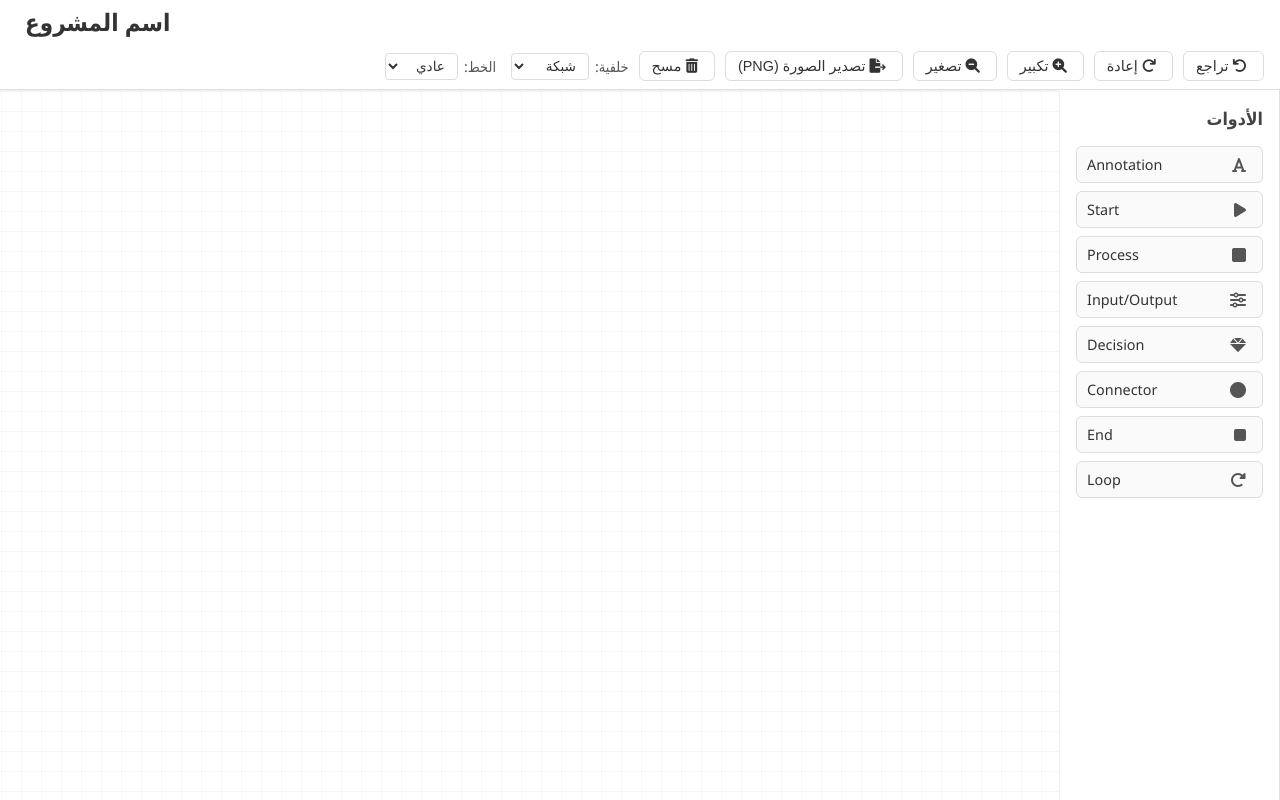
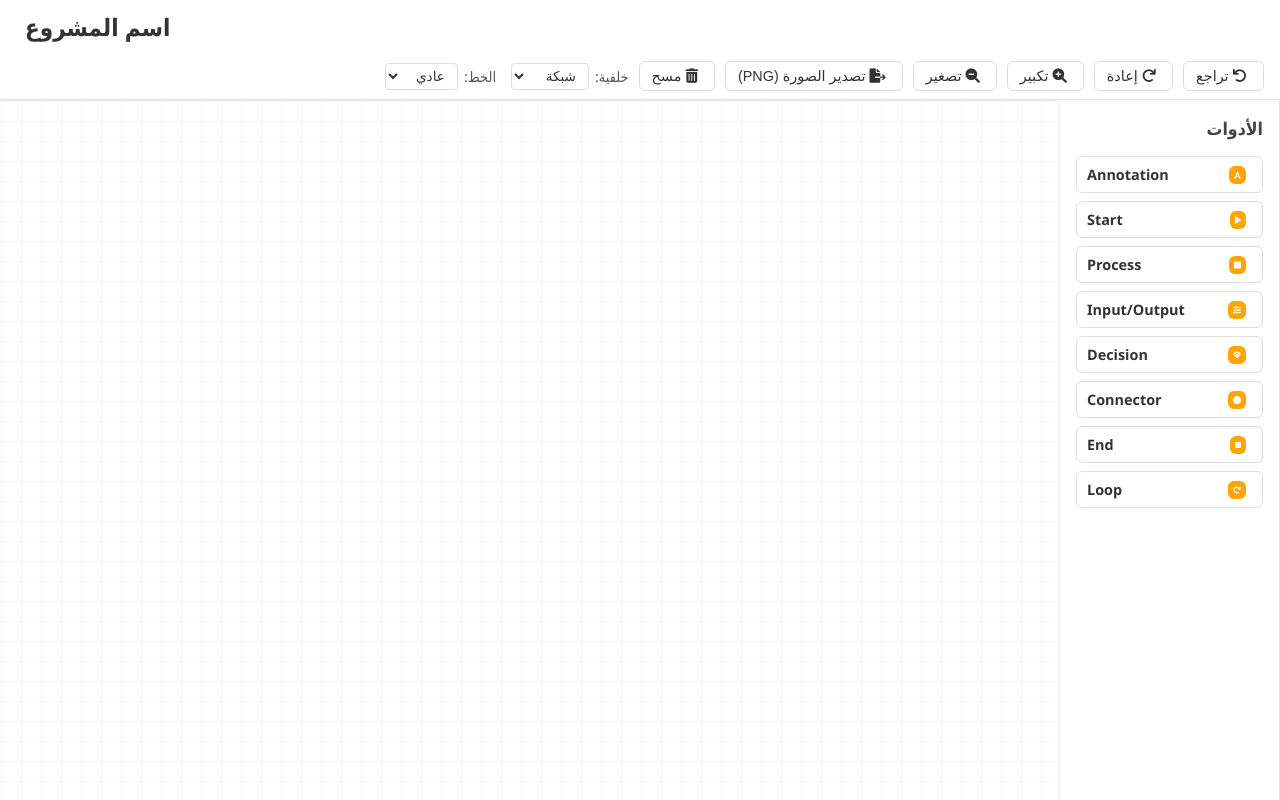
Before and after one commit to ahmedalbardisi/Flowchart, a plain HTML site: page index.html in a window 1280 px wide. Drawn offline with Linux system fonts and the light colour scheme.

Commit message:
Update style.css

```diff
--- a/style.css
+++ b/style.css
@@ -1,4 +1,6 @@
-/* RESET & BASE */
+/* ==========================================================================
+   RESET & BASE
+   ========================================================================== */
 * {
   margin: 0;
   padding: 0;
@@ -9,12 +11,41 @@ html,
 body {
   height: 100%;
   font-family: "Segoe UI", Tahoma, Arial, sans-serif;
-  background-color: #f9f9f9;
+  background-color: #ffffff;
   color: #333;
   overflow: hidden; /* منع التمرير على مستوى الصفحة */
 }
+/* تصميم شريط التمرير للمتصفحات التي تعتمد WebKit */
+::-webkit-scrollbar {
+  width: 12px;
+  height: 12px;
+}
 
-/* HEADER & TOOLBAR */
+::-webkit-scrollbar-track {
+  background: #fff; /* خلفية بيضاء للمسار */
+  border-radius: 6px;
+}
+
+::-webkit-scrollbar-thumb {
+  background: linear-gradient(180deg, #ffdd57, #ffa500); /* تدرج بين الأصفر والبرتقالي */
+  border-radius: 6px;
+  border: 2px solid #fff; /* إضافة إطار أبيض بسيط */
+}
+
+::-webkit-scrollbar-thumb:hover {
+  background: linear-gradient(180deg, #ffcc00, #ff8c00);
+}
+
+/* لمتصفح Firefox */
+* {
+  scrollbar-width: thin; /* عرض شريط تمرير نحيف */
+  scrollbar-color: #ffa500 #fff; /* لون الإبهام والTrack */
+}
+
+
+/* ==========================================================================
+     HEADER & TOOLBAR
+     ========================================================================== */
 header {
   width: 100%;
   background-color: #fff;
@@ -67,7 +98,7 @@ header {
 .project-name-container {
   flex: 1;
   text-align: end;
-  margin-left: 20px;
+  margin: 5px 20px;
 }
 
 #projectName {
@@ -84,7 +115,9 @@ header {
   background-color: #f0f0f0;
 }
 
-/* MAIN LAYOUT */
+/* ==========================================================================
+     MAIN LAYOUT
+     ========================================================================== */
 .app-container {
   display: flex;
   height: calc(100% - 50px); /* خصم ارتفاع التولبار */
@@ -92,6 +125,9 @@ header {
   overflow: hidden;
 }
 
+/* ==========================================================================
+     SIDEBAR & TOOLS
+     ========================================================================== */
 .sidebar {
   min-width: 220px;
   max-width: 280px;
@@ -119,10 +155,12 @@ header {
   border-radius: 3px;
 }
 
+/* أزرار الأدوات */
 .tool {
   display: flex;
   align-items: center;
-  background-color: #fafafa;
+  background-color: #ffffff;
+  font-weight: 700;
   border: 1px solid #ddd;
   border-radius: 6px;
   padding: 8px 10px;
@@ -135,8 +173,11 @@ header {
 
 .tool i {
   margin-right: 6px;
-  font-size: 1rem;
-  color: #555;
+  font-size: 0.5rem;
+  color: #ffffff;
+  background: #ffa500;
+  padding: 5px;
+  border-radius: 6px;
 }
 
 .tool:hover {
@@ -148,18 +189,19 @@ header {
   cursor: grabbing;
 }
 
-/* CANVAS AREA */
+/* ==========================================================================
+     CANVAS AREA & CONTENT
+     ========================================================================== */
 .canvas {
   position: relative;
   flex: 1;
   overflow: auto;
-  background-color: #f9f9f9;
+  overflow-x: auto;
+  background-color: #ffff;
 }
-
 
 .canvas-content {
   position: relative;
-
   width: 1200px;
   height: 1200px;
   background-color: #fff;
@@ -188,7 +230,9 @@ header {
   border-radius: 4px;
 }
 
-/* CONNECTIONS (SVG) */
+/* ==========================================================================
+     CONNECTIONS (SVG)
+     ========================================================================== */
 .connections {
   position: absolute;
   top: 0;
@@ -219,7 +263,10 @@ header {
   fill: #ff4c4c;
 }
 
-/* NODES CONTAINER */
+/* ==========================================================================
+     NODES CONTAINER & NODE STYLES
+     ========================================================================== */
+/* حاوية العقد */
 .nodes-container {
   position: absolute;
   top: 0;
@@ -229,7 +276,7 @@ header {
   z-index: 2;
 }
 
-/* NODE STYLES */
+/* الأنماط العامة للعقد */
 .node {
   position: absolute;
   min-width: 120px;
@@ -292,6 +339,9 @@ header {
   background-color: #e60000;
 }
 
+/* ==========================================================================
+     SPECIFIC NODE SHAPES
+     ========================================================================== */
 /* أشكال Start و End */
 .node.start {
   background-color: #e6f7ff;
@@ -313,7 +363,7 @@ header {
   width: max-content;
 }
 
-/* تعديل شكل المعين (Decision) */
+/* عقدة المعين (Decision) */
 .node.diamond {
   min-width: 100px;
   width: max-content;
@@ -330,7 +380,7 @@ header {
   pointer-events: auto;
 }
 
-/* أشكال أخرى (مثال على المتوازي) */
+/* عقدة المتوازي (Parallelogram) */
 .node.parallelogram {
   min-width: 120px;
   width: max-content;
@@ -346,6 +396,7 @@ header {
   pointer-events: auto;
 }
 
+/* عقدة الدائرة (Circle) */
 .node.circle {
   min-width: 100px;
   width: max-content;
@@ -356,7 +407,39 @@ header {
   border: 1px solid #f50057;
 }
 
-/* PORTS */
+/* عقدة Loop */
+.node.loop {
+  background-color: #ecf0f1;
+  border: 2px solid #3498db;
+  border-radius: 8px;
+}
+
+.node.loop .loop-icon {
+  position: absolute;
+  top: 5px;
+  right: 5px;
+  width: 18px;
+  height: 18px;
+  border: 2px solid #3498db;
+  border-radius: 50%;
+  border-left: 2px solid transparent;
+  transform: rotate(45deg);
+}
+
+.node.loop .loop-icon:before {
+  content: "";
+  position: absolute;
+  top: -5px;
+  right: -3px;
+  border: 4px solid transparent;
+  border-left: 6px solid #3498db;
+  transform: rotate(-45deg);
+}
+
+/* ==========================================================================
+     PORTS & PORT POSITIONING
+     ========================================================================== */
+/* الأنماط العامة للنقاط */
 .port {
   position: absolute;
   width: 12px;
@@ -404,12 +487,16 @@ header {
   transform: translate(-50%, 50%);
 }
 
+/* نقاط الاتصال الخاصة بالعقدة annotation */
 .node.annotation {
   background: none;
   border: none;
   box-shadow: none;
 }
-
+.node.annotation:hover {
+  border: 1px solid;
+}
+/* تعديلات نقاط الاتصال لعقدة diamond */
 .node.diamond .port.top {
   top: -1px;
   left: 0%;
@@ -436,6 +523,9 @@ header {
   right: 0px;
 }
 
+/* ==========================================================================
+     CONNECTION-LINE OVERRIDES
+     ========================================================================== */
 .connection-line {
   stroke: #2c3e50;
   stroke-width: 2.5px;
@@ -456,39 +546,9 @@ header {
   stroke: #e74c3c;
 }
 
-/* شكل عقدة Loop */
-.node.loop {
-  background-color: #ecf0f1;
-  border: 2px solid #3498db;
-  border-radius: 8px;
-}
-
-.node.loop .loop-icon {
-  position: absolute;
-  top: 5px;
-  right: 5px;
-  width: 18px;
-  height: 18px;
-  border: 2px solid #3498db;
-  border-radius: 50%;
-  border-left: 2px solid transparent;
-  transform: rotate(45deg);
-}
-
-.node.loop .loop-icon:before {
-  content: "";
-  position: absolute;
-  top: -5px;
-  right: -3px;
-  border: 4px solid transparent;
-  border-left: 6px solid #3498db;
-  transform: rotate(-45deg);
-}
-
-
-
-/* إضافة في style.css */
-
+/* ==========================================================================
+     STYLE CONTROLS & BACKGROUND / FONT STYLES
+     ========================================================================== */
 /* تنسيق أزرار التحكم بالأنماط */
 .style-controls {
   display: flex;
@@ -530,12 +590,15 @@ header {
 }
 
 .bg-dots {
-  background-image: radial-gradient(rgb(1 158 253 / 20%) 1px, transparent 0);
+  background-image: radial-gradient(rgba(52, 152, 219, 0.7) 1px, transparent 0);
   background-size: 20px 20px;
 }
 
 .bg-lines {
-  background-image: linear-gradient(rgba(200, 200, 200, 0.15) 1px, transparent 1px);
+  background-image: linear-gradient(
+    rgba(200, 200, 200, 0.15) 1px,
+    transparent 1px
+  );
   background-size: 100% 20px;
 }
 
@@ -544,7 +607,6 @@ header {
 }
 
 /* أنماط الخط */
-
 .font-bold {
   font-weight: bold;
 }
@@ -553,12 +615,13 @@ header {
   font-weight: normal;
 }
 
-
-
-/* تحسين التوافق مع أجهزة الموبايل */
+/* ==========================================================================
+     MEDIA QUERIES (RESPONSIVE DESIGN)
+     ========================================================================== */
 @media (max-width: 768px) {
   /* السماح بالتمرير على الصفحة */
-  html, body {
+  html,
+  body {
     overflow: auto;
   }
 
@@ -578,7 +641,7 @@ header {
   .sidebar {
     position: fixed;
     top: 0;
-    left: -100%;  /* إخفاء الشريط الجانبي بشكل افتراضي */
+    left: -100%; /* إخفاء الشريط الجانبي بشكل افتراضي */
     width: 80%;
     max-width: 300px;
     height: 100%;
@@ -587,7 +650,6 @@ header {
     transition: left 0.3s ease;
     overflow-y: auto;
   }
-  /* عند تفعيل الشريط الجانبي (مثلاً بإضافة صنف active عبر JavaScript) */
   .sidebar.active {
     left: 0;
   }
@@ -597,13 +659,11 @@ header {
     flex-direction: column;
     height: auto;
   }
-
-  /* تعديل منطقة الكانفس: ضبط الارتفاع ليملأ الشاشة دون المساس بالهيدر */
+    /* تعديل منطقة الكانفس: ضبط الارتفاع ليملأ الشاشة دون المساس بالهيدر */
   .canvas {
     height: calc(100vh - 50px); /* خصم ارتفاع الهيدر */
     overflow: auto;
   }
-
   /* ضبط محتوى الكانفس ليكون مرناً بالنسبة لحجم الشاشة */
   .canvas-content {
     width: 100%;
@@ -614,13 +674,12 @@ header {
   /* تقليص حجم العقد لتناسب الشاشة الأصغر */
   .node {
     min-width: 80px;
-    min-height: 40px;
+    min-height: 60px;
     font-size: 0.8rem;
     padding: 4px;
   }
 }
 
-/* تحسين إضافي للشاشات الصغيرة جداً */
 @media (max-width: 480px) {
   .toolbar {
     gap: 5px;
@@ -633,6 +692,9 @@ header {
   }
 }
 
+/* ==========================================================================
+     SIDEBAR TOGGLE BUTTON (RESPONSIVE)
+     ========================================================================== */
 .sidebar-toggle {
   display: none; /* إخفاء الزر افتراضيًا */
   background-color: #007bff;
@@ -640,7 +702,7 @@ header {
   border: none;
   padding: 10px 15px;
   border-radius: 5px;
-  cursor: pointer ;
+  cursor: pointer;
   font-size: 1rem;
   z-index: 1100;
 }
@@ -665,7 +727,3 @@ header {
     left: 0; /* إظهار الشريط الجانبي عند الضغط على الزر */
   }
 }
-
-.node.annotation:hover {
-    border: 1px solid;
-}
```
